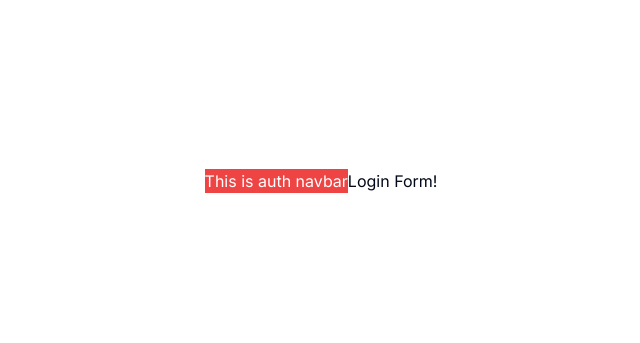
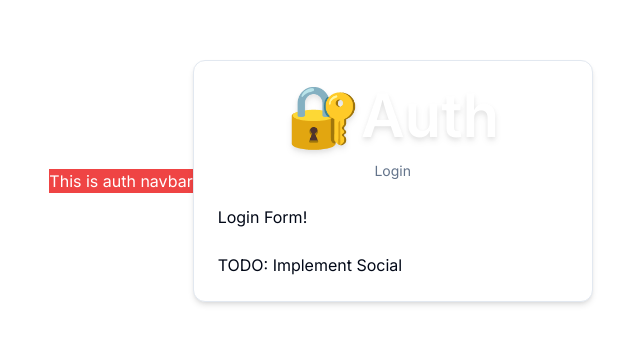
Before and after one commit to guipontifice/authentication, a Next.js app: page /auth/login in a window 1280 px wide. Shown: the part 219-562 px from the top of the page, without its empty margins (319-959 px from the left). Built offline with nearby package versions, Linux system fonts and the light colour scheme.

Commit message:
add: login screen

```diff
--- /dev/null
+++ b/app/auth/header.tsx
@@ -0,0 +1,24 @@
+import { Poppins } from "next/font/google";
+import { cn } from "@/lib/utils";
+
+const font = Poppins({
+    subsets: ["latin"],
+    weight: ["400", "500", "600", "700"]
+});
+
+interface HeaderProps {
+    label: string
+}
+
+export const Header = ({ label }: HeaderProps) => {
+    return (
+        <div className="w-full flex flex-col gap-y-4 items-center justify-center">
+            <h1 className={cn("text-6xl font-semibold text-white drop-shadow-md")}>
+                🔐Auth
+            </h1>
+            <p className="text-muted-foreground text-sm">
+                {label}
+            </p>
+        </div>
+    )
+}
--- /dev/null
+++ b/components/auth/card-wraper.tsx
@@ -0,0 +1,34 @@
+"use client"
+import { Card, CardContent, CardFooter, CardHeader } from "../ui/card"
+import { Header } from "@/app/auth/header"
+import { Social } from "./social"
+interface CardWrapperProps {
+    children: React.ReactNode,
+    headerLabel: string,
+    backButtonLabel: string,
+    backButtonHref: string,
+    showSocial?: boolean
+}
+export const CardWrapper = ({
+    children,
+    headerLabel,
+    backButtonLabel,
+    backButtonHref,
+    showSocial
+}: CardWrapperProps) => {
+    return (
+        <Card className="w-[400px] shadow-md">
+            <CardHeader>
+                <Header label={headerLabel} />
+            </CardHeader>
+            <CardContent>
+                {children}
+            </CardContent>
+            {showSocial && (
+                <CardFooter>
+                    <Social />
+                </CardFooter>
+            )}
+        </Card>
+    )
+}
--- a/components/auth/login-form.tsx
+++ b/components/auth/login-form.tsx
@@ -1,5 +1,13 @@
+import { CardWrapper } from "./card-wraper"
 export const LoginForm = () => {
     return (
-        <div>Login Form!</div>
+        <CardWrapper
+            headerLabel="Login"
+            backButtonLabel="Don't have an account?"
+            backButtonHref="/auth/register"
+            showSocial  // This is a boolean prop, so it will be true
+        >
+            Login Form!
+        </CardWrapper>
     )
 }
--- /dev/null
+++ b/components/auth/social.tsx
@@ -0,0 +1,9 @@
+"use client"
+
+export const Social = () => {
+    return (
+        <div className="flex items-center w-full gap-x-2">
+            <span>TODO: Implement Social</span>
+        </div>
+    )
+}
--- /dev/null
+++ b/components/ui/card.tsx
@@ -0,0 +1,76 @@
+import * as React from "react"
+
+import { cn } from "@/lib/utils"
+
+const Card = React.forwardRef<
+  HTMLDivElement,
+  React.HTMLAttributes<HTMLDivElement>
+>(({ className, ...props }, ref) => (
+  <div
+    ref={ref}
+    className={cn(
+      "rounded-xl border bg-card text-card-foreground shadow",
+      className
+    )}
+    {...props}
+  />
+))
+Card.displayName = "Card"
+
+const CardHeader = React.forwardRef<
+  HTMLDivElement,
+  React.HTMLAttributes<HTMLDivElement>
+>(({ className, ...props }, ref) => (
+  <div
+    ref={ref}
+    className={cn("flex flex-col space-y-1.5 p-6", className)}
+    {...props}
+  />
+))
+CardHeader.displayName = "CardHeader"
+
+const CardTitle = React.forwardRef<
+  HTMLParagraphElement,
+  React.HTMLAttributes<HTMLHeadingElement>
+>(({ className, ...props }, ref) => (
+  <h3
+    ref={ref}
+    className={cn("font-semibold leading-none tracking-tight", className)}
+    {...props}
+  />
+))
+CardTitle.displayName = "CardTitle"
+
+const CardDescription = React.forwardRef<
+  HTMLParagraphElement,
+  React.HTMLAttributes<HTMLParagraphElement>
+>(({ className, ...props }, ref) => (
+  <p
+    ref={ref}
+    className={cn("text-sm text-muted-foreground", className)}
+    {...props}
+  />
+))
+CardDescription.displayName = "CardDescription"
+
+const CardContent = React.forwardRef<
+  HTMLDivElement,
+  React.HTMLAttributes<HTMLDivElement>
+>(({ className, ...props }, ref) => (
+  <div ref={ref} className={cn("p-6 pt-0", className)} {...props} />
+))
+CardContent.displayName = "CardContent"
+
+const CardFooter = React.forwardRef<
+  HTMLDivElement,
+  React.HTMLAttributes<HTMLDivElement>
+>(({ className, ...props }, ref) => (
+  <div
+    ref={ref}
+    className={cn("flex items-center p-6 pt-0", className)}
+    {...props}
+  />
+))
+CardFooter.displayName = "CardFooter"
+
+export { Card, CardHeader, CardFooter, CardTitle, CardDescription, CardContent }
```
